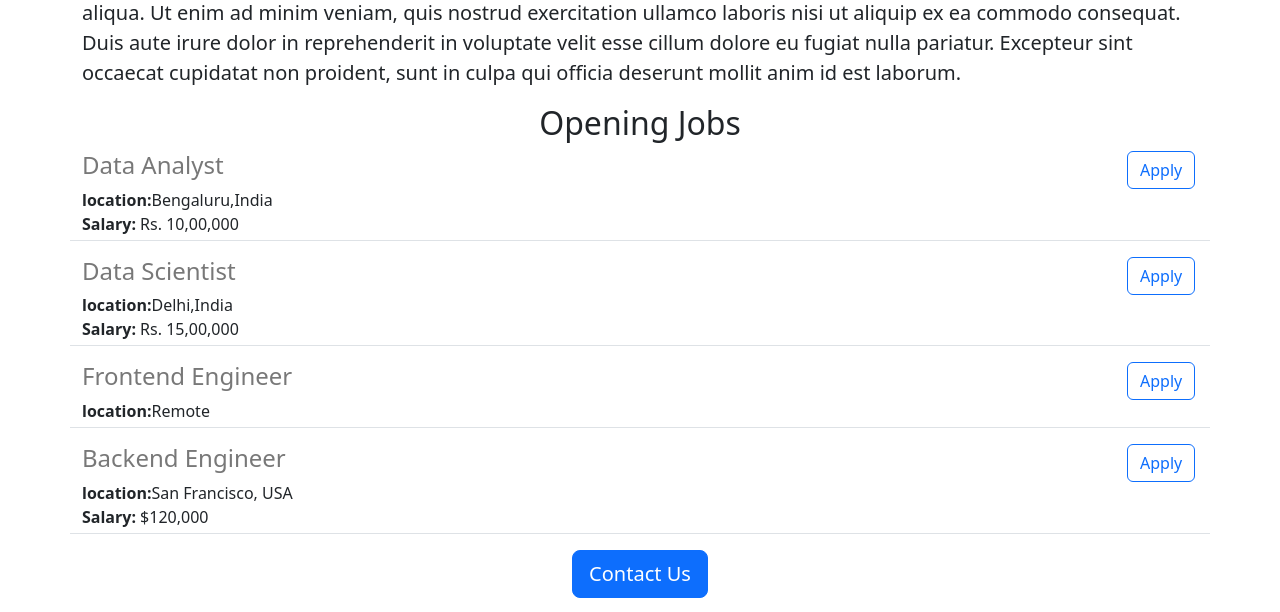
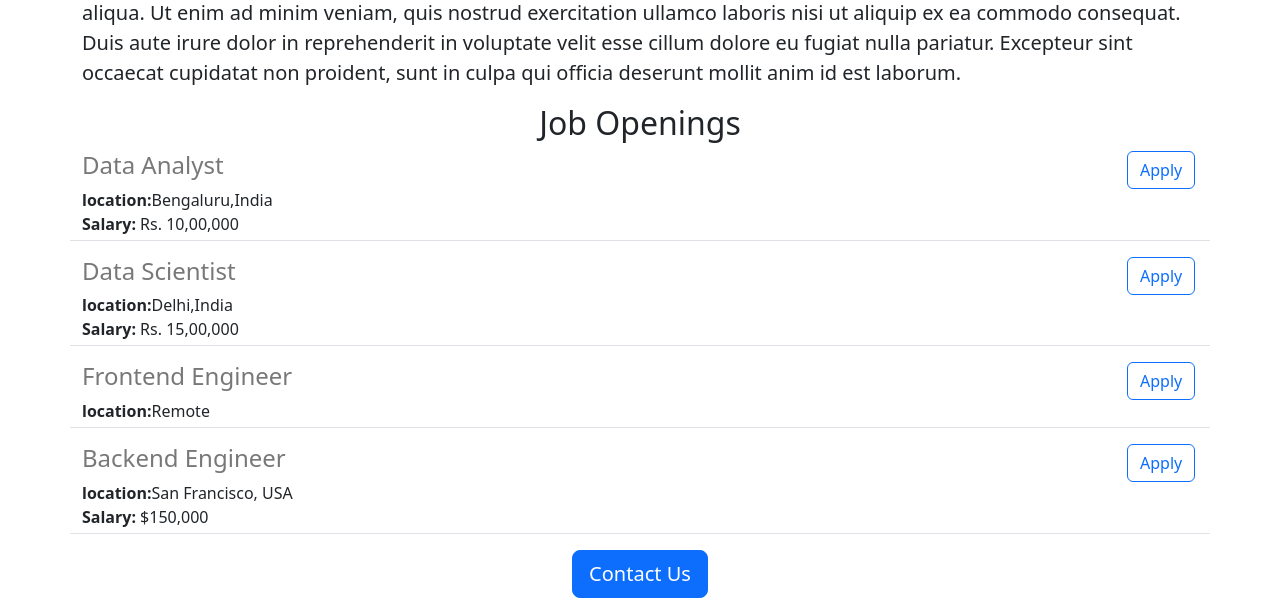
Before and after one commit to Mahesh741/jovian-careers-website, a Flask app: page / in a window 1280 px wide. Shown: the part 526-1138 px from the top of the page. Run offline with Flask 3, Linux system fonts and the light colour scheme.

Commit message:
made some changes

```diff
--- a/app.py
+++ b/app.py
@@ -26,7 +26,7 @@ JOBS = [
     'id':1,
     'title':'Backend Engineer',
     'location':'San Francisco, USA',
-    'salary':'$120,000'
+    'salary':'$150,000'
   }
 
 ]
--- a/templates/home.html
+++ b/templates/home.html
@@ -22,7 +22,7 @@
     <h2 class="text-center mt-2 md-4">About Jovian</h2>
     <p class="lead">Lorem ipsum dolor sit amet, consectetur adipiscing elit, sed do eiusmod tempor incididunt ut labore et dolore magna aliqua. Ut enim ad minim veniam, quis nostrud exercitation ullamco laboris nisi ut aliquip ex ea commodo consequat. Duis aute irure dolor in reprehenderit in voluptate velit esse cillum dolore eu fugiat nulla pariatur. Excepteur sint occaecat cupidatat non proident, sunt in culpa qui officia deserunt mollit anim id est laborum.</p>
   </body>
-  <h2 class="text-center mt-2 md-4">Opening Jobs</h2>
+  <h2 class="text-center mt-2 md-4">Job Openings</h2>
   <div>
     {% for job in jobs %}
      {% include 'jobitem.html' %}
```
